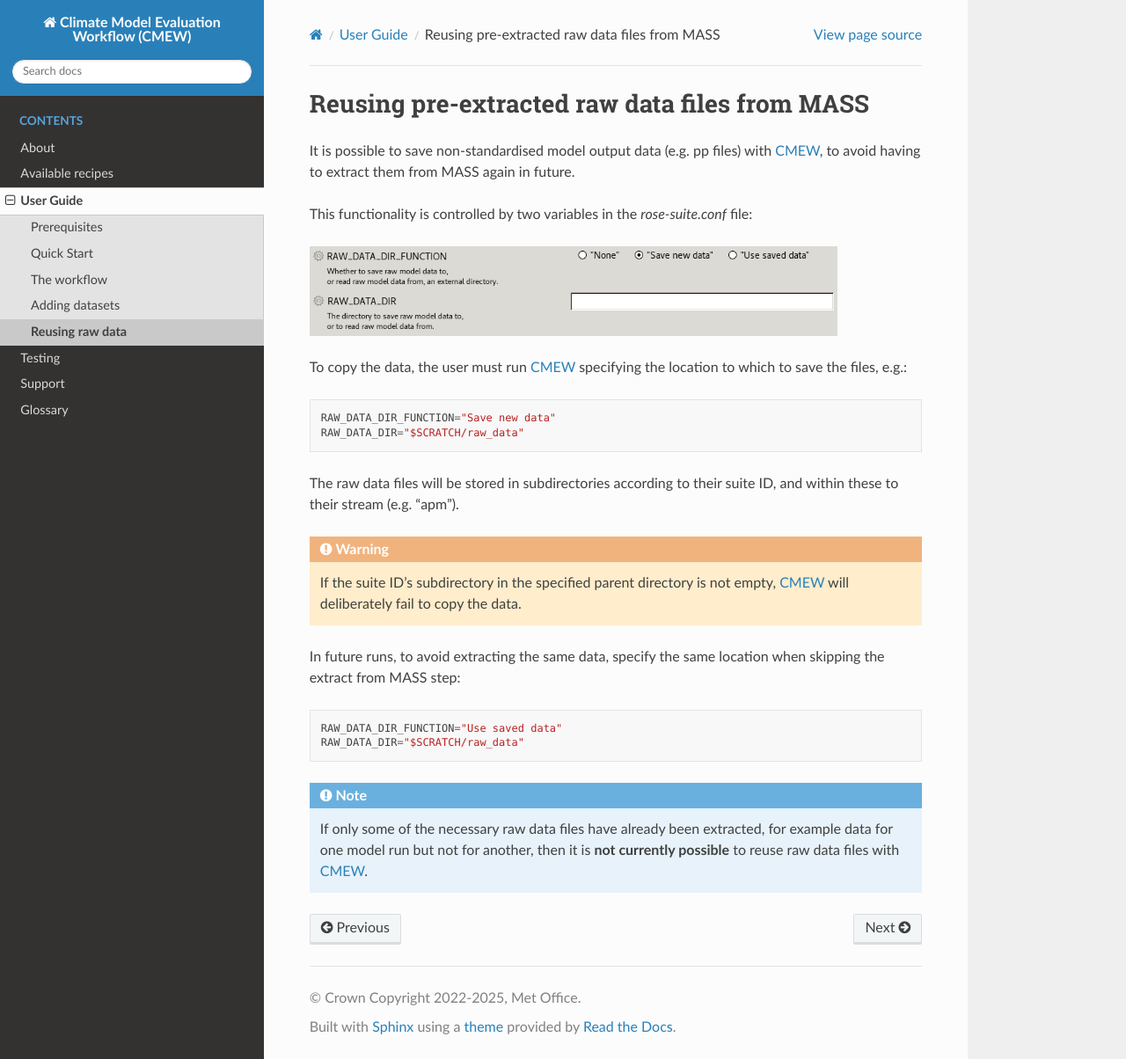
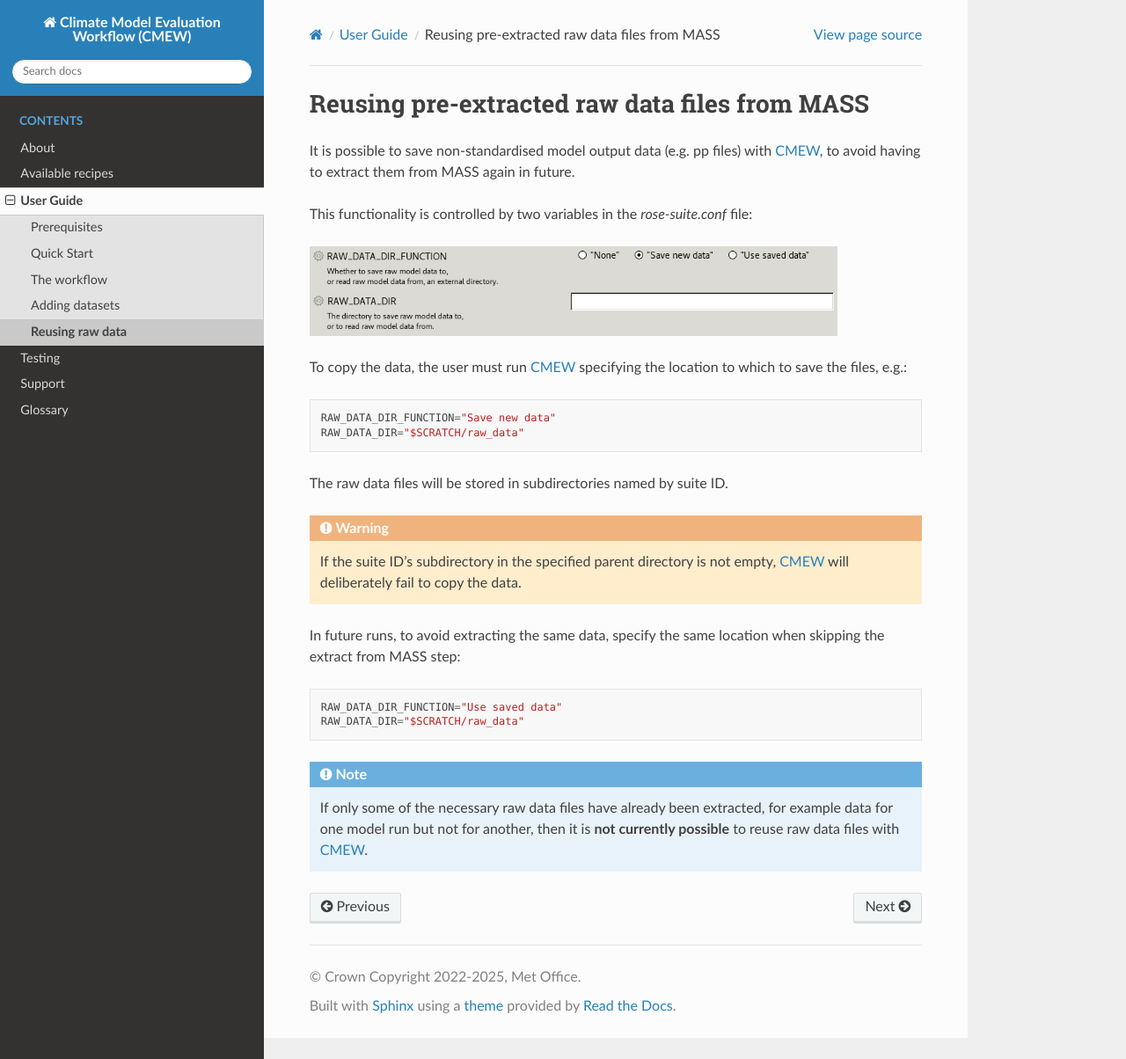
Before and after one commit to MetOffice/CMEW, a Sphinx documentation site: the page built from doc/source/user_guide/reusing_raw_data.rst, in a window 1280 px wide and 1204 px high. Shown: the whole window at 88% size. Built offline with Sphinx 7.4.7 and the Read the Docs theme 3.1.0, drawn with Linux system fonts in a browser that asks for light colours.

Commit message:
Accepting suggestion
Co-authored-by: Alistair Sellar <16133375+alistairsellar@users.noreply.github.com>

```diff
--- a/doc/source/user_guide/reusing_raw_data.rst
+++ b/doc/source/user_guide/reusing_raw_data.rst
@@ -22,8 +22,7 @@ e.g.::
     RAW_DATA_DIR_FUNCTION="Save new data"
     RAW_DATA_DIR="$SCRATCH/raw_data"
 
-The raw data files will be stored in subdirectories according to their suite ID,
-and within these to their stream (e.g. "apm").
+The raw data files will be stored in subdirectories named by suite ID.
 
 .. warning::
    If the suite ID's subdirectory in the specified parent directory is not empty,
```
